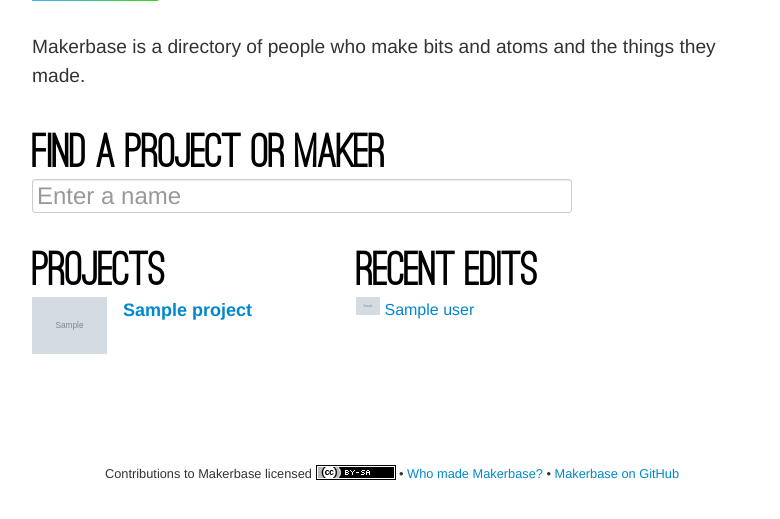
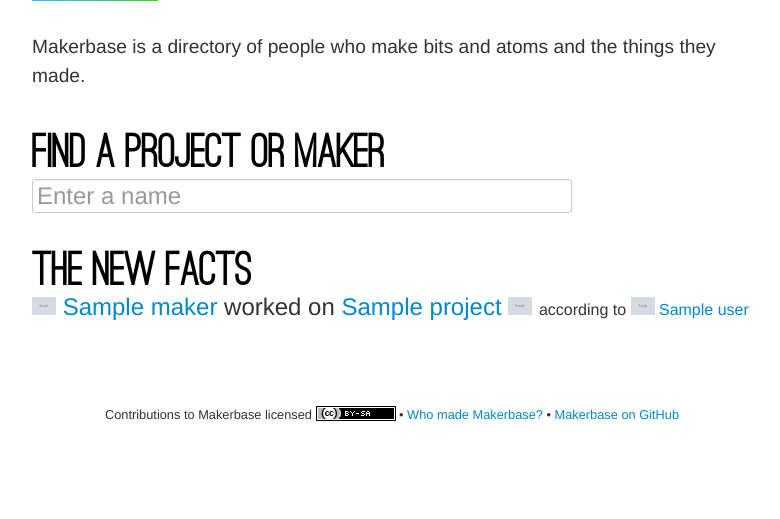
Before and after one commit to markpasc/makerbase, a Flask app: template makerbase/templates/home.html in a window 1280 px wide. Shown: the part 35-554 px from the top of the page, without its empty margins (248-1028 px from the left). Run offline with Flask 2, Linux system fonts and the light colour scheme; the template is opened without the code that fills it: most values are stand-ins (such as "Sample title", 1, 10 or a date in 2020); grey boxes marked "Sample" are stand-in pictures; some libraries are stand-ins or nearby versions.

Commit message:
Show just history edits as the main page content

```diff
--- a/makerbase/static/style.css
+++ b/makerbase/static/style.css
@@ -83,6 +83,13 @@ h2 {
     height: 150px;
 }
 
+.tiny-logo {
+    float: none;
+    width: 24px;
+    height: 24px;
+    margin: 0;
+}
+
 .chart {
     margin: 4ex 0;
 }
--- a/makerbase/templates/home.html
+++ b/makerbase/templates/home.html
@@ -9,17 +9,8 @@
             line-height: 1.5em;
         }
 
-        #projects {
-            width: 40%;
-            float: left;
-        }
-        #edits {
-            width: 55%;
-            float: right;
-        }
-        #edit img, #find-dropdown img {
-            width: 24px;
-            height: 24px;
+        #facts .fact {
+            font-size: 1.5em;
         }
 
         #find-input {
@@ -48,52 +39,24 @@
         </form>
     </div>
 
-    <div id="projects">
-        <h2>Projects</h2>
+    <div id="facts">
+        <h2>The new facts</h2>
+        {% for histitem in history %}
+            {% set maker = histitem.maker %}
+            {% set project = histitem.project %}
+            <div class="clearfix">
 
-        {% for project in projects %}
-            <div class="project clearfix">
-                <a href="{{ url_for('project', slug=project._id) }}" class="project-logo">
-                {% if project.avatar_url %}
-                    <img src="{{ project.avatar_url }}" width="75" height="75" alt="">
-                {% else %}
-                    <img src="{{ url_for('static', filename='default-project.png') }}" width="75" height="75" alt="">
-                {% endif %}
-                </a>
-
-                <h3><a href="{{ url_for('project', slug=project._id) }}">{{ project.name }}</a></h3>
-            </div>
-        {% endfor %}
-    </div>
-
-    <div id="edits">
-        <h2>Recent edits</h2>
-        {% for histitem in history %}
-            <div class="edit clearfix">
-                <a href="{{ histitem.user.profile_url }}"><img src="{{ histitem.user.avatar_url }}" width="24" height="24" alt=""></a>
+                <span class="fact">
+                    <a href="{{ url_for('maker', slug=maker._id) }}" class="maker-logo tiny-logo"><img src="{% if maker.avatar_url %}{{ maker.avatar_url }}{% else %}{{ url_for('static', filename='default-maker.png') }}{% endif %}" width="75" height="75" alt=""></a>
+                    <a href="{{ url_for('maker', slug=histitem.maker._id) }}">{{ histitem.maker.name }}</a>
+                    worked on
+                    <a href="{{ url_for('project', slug=project._id) }}">{{ project.name }}</a>
+                    <a href="{{ url_for('project', slug=project._id) }}" class="project-logo tiny-logo"><img src="{% if project.avatar_url %}{{ project.avatar_url }}{% else %}{{ url_for('static', filename='default-project.png') }}{% endif %}" width="75" height="75" alt=""></a>
+                </span>
+                according to
+                <a href="{{ histitem.user.profile_url }}" class="maker-logo tiny-logo"><img src="{{ histitem.user.avatar_url }}" width="24" height="24" alt=""></a>
                 <a href="{{ histitem.user.profile_url }}">{{ histitem.user.name }}</a>
 
-                {% if histitem.action == 'addmaker' %}
-                    <span class="label label-success">added</span> maker
-                    <a href="{{ url_for('maker', slug=histitem.maker._id) }}">{{ histitem.maker.name }}</a>
-                {% elif histitem.action == 'editmaker' %}
-                    <span class="label label-info">edited</span> maker
-                    <a href="{{ url_for('maker', slug=histitem.maker._id) }}">{{ histitem.maker.name }}</a>
-                {% elif histitem.action == 'addproject' %}
-                    <span class="label label-success">added</span> project
-                    <a href="{{ url_for('project', slug=histitem.project._id) }}">{{ histitem.project.name }}</a>
-                {% elif histitem.action == 'editproject' %}
-                    <span class="label label-info">edited</span> project
-                    <a href="{{ url_for('project', slug=histitem.project._id) }}">{{ histitem.project.name }}</a>
-                {% elif histitem.action == 'addparty' %}
-                    <span class="label label-success">added</span>
-                    <a href="{{ url_for('maker', slug=histitem.maker._id) }}">{{ histitem.maker.name }}</a> to
-                    <a href="{{ url_for('project', slug=histitem.project._id) }}">{{ histitem.project.name }}</a>
-                {% elif histitem.action == 'editparty' %}
-                    <span class="label label-info">edited</span>
-                    <a href="{{ url_for('maker', slug=histitem.maker._id) }}">{{ histitem.maker.name }}</a>’s role in
-                    <a href="{{ url_for('project', slug=histitem.project._id) }}">{{ histitem.project.name }}</a>
-                {% endif %}
             </div>
         {% endfor %}
     </div>
```
Also changed, not shown: makerbase/views/web.py (+3 -6 lines).
